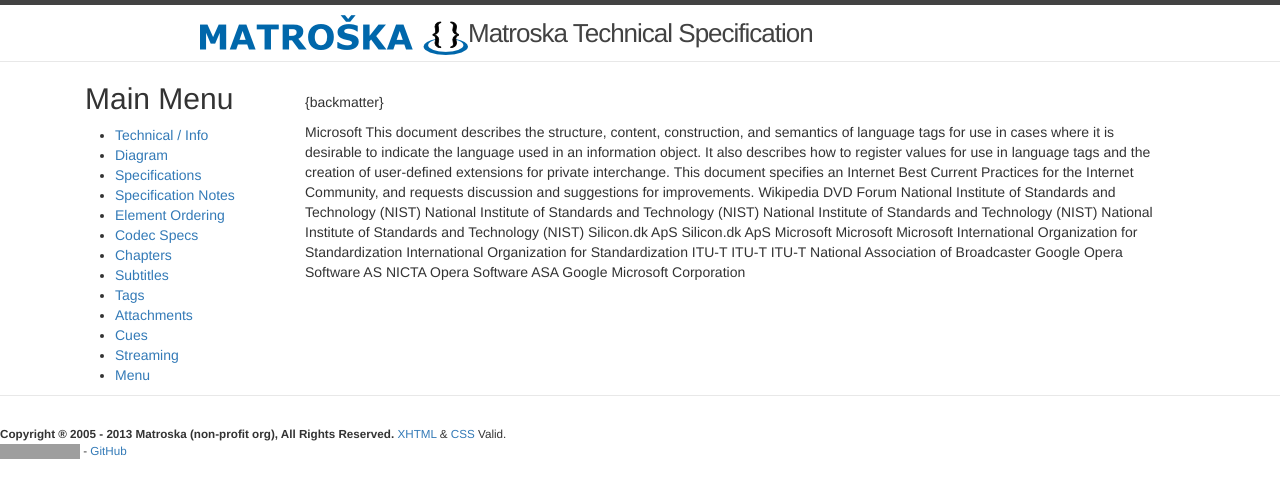
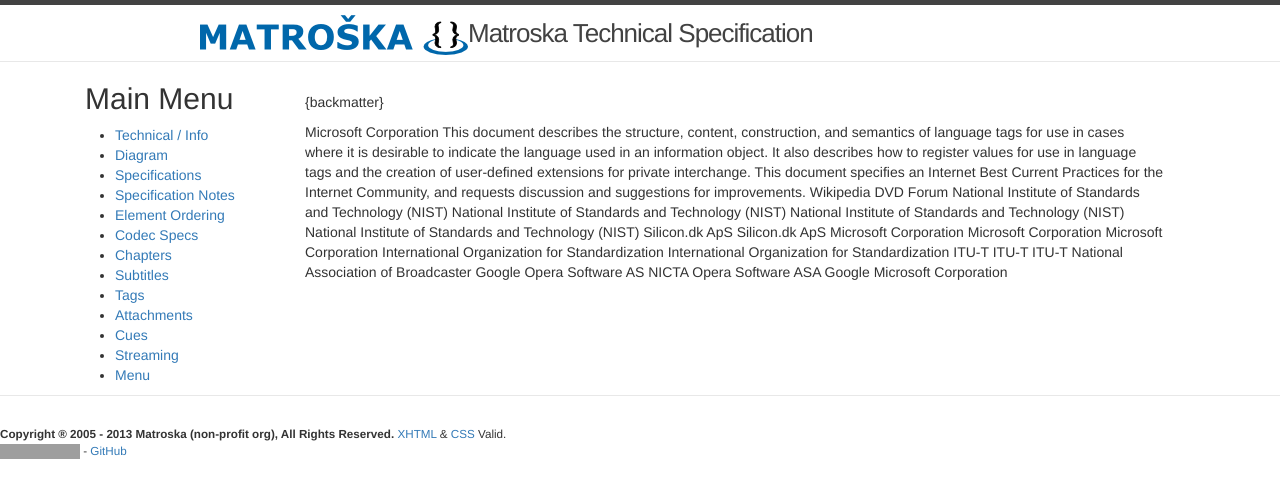
Before and after one commit to ietf-wg-cellar/matroska-specification, a Jekyll site: the page built from rfc_backmatter_matroska.md, in a window 1280 px wide. Shown: the top 498 px of the page. Built offline with Jekyll 4.4.1, drawn with Linux system fonts in a browser that asks for light colours; our own code applies the rules of GitHub Pages for plain Markdown files; grey boxes are pictures that could not be loaded.

Commit message:
rename Microsoft to Microsoft Corporation

```diff
--- a/rfc_backmatter_matroska.md
+++ b/rfc_backmatter_matroska.md
@@ -4,7 +4,7 @@
 <reference anchor="AVIFormat" target="https://docs.microsoft.com/en-us/windows/win32/directshow/avi-riff-file-reference">
   <front>
     <title>AVI RIFF File Reference</title>
-    <author><organization>Microsoft</organization></author>
+    <author><organization>Microsoft Corporation</organization></author>
     <date day="31" month="May" year="2018" />
   </front>
 </reference>
@@ -119,21 +119,21 @@
 <reference anchor="MSRGB" target="https://learn.microsoft.com/en-us/openspecs/windows_protocols/ms-wmf/4e588f70-bd92-4a6f-b77f-35d0feaf7a57">
   <front>
     <title>WMF Compression Enumeration</title>
-    <author><organization>Microsoft</organization></author>
+    <author><organization>Microsoft Corporation</organization></author>
   </front>
 </reference>
 
 <reference anchor="MSYUV8" target="https://learn.microsoft.com/en-us/windows/win32/medfound/recommended-8-bit-yuv-formats-for-video-rendering">
   <front>
     <title>Recommended 8-Bit YUV Formats for Video Rendering</title>
-    <author><organization>Microsoft</organization></author>
+    <author><organization>Microsoft Corporation</organization></author>
   </front>
 </reference>
 
 <reference anchor="MSYUV16" target="https://learn.microsoft.com/en-us/windows/win32/medfound/10-bit-and-16-bit-yuv-video-formats">
   <front>
     <title>10-bit and 16-bit YUV Video Formats</title>
-    <author><organization>Microsoft</organization></author>
+    <author><organization>Microsoft Corporation</organization></author>
   </front>
 </reference>
 
```
Also changed, not shown: rfc_backmatter_codec.md (+1 -1 lines).
